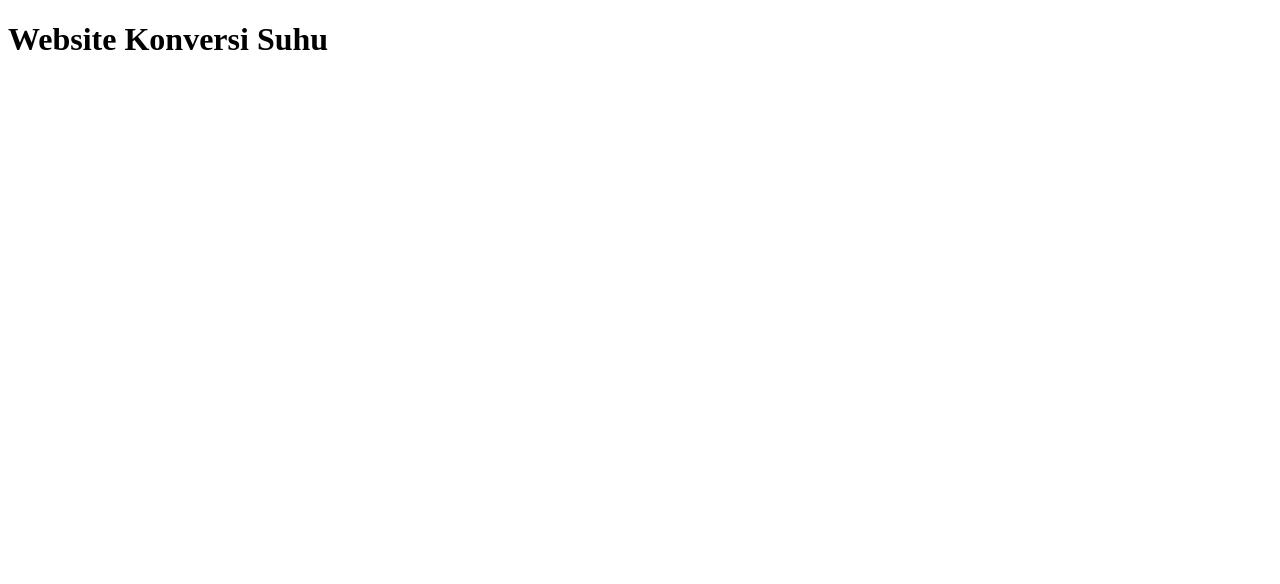
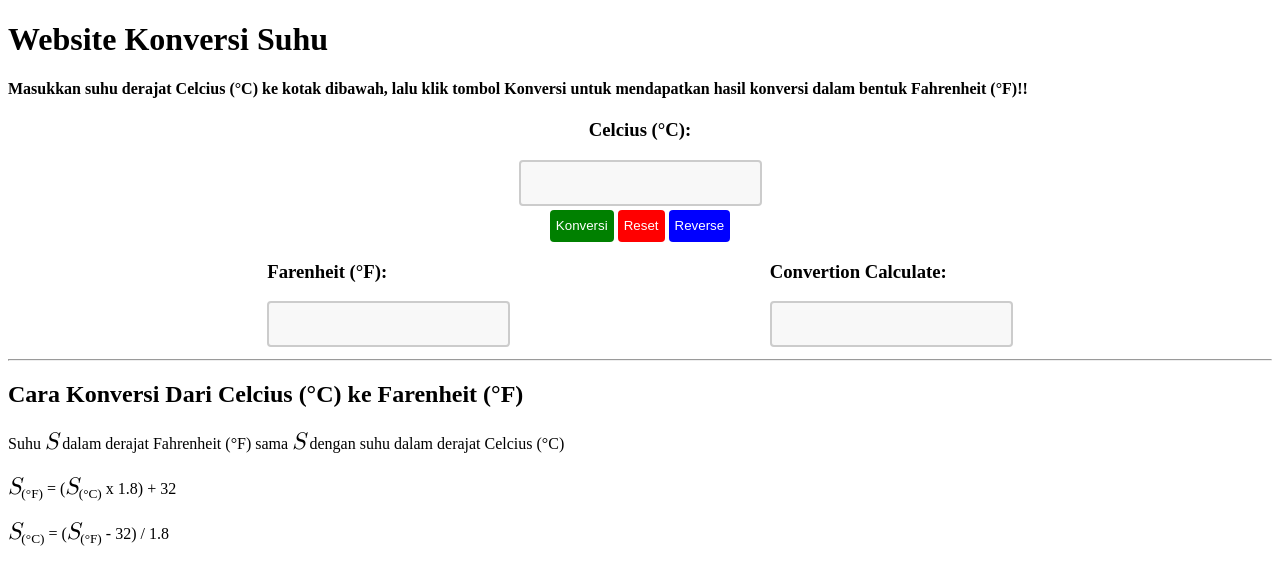
Before and after one commit to revou-fundamental-course/10-jun-24-adelia12396, a plain HTML site: page index.html in a window 1280 px wide. Drawn offline with Linux system fonts and the light colour scheme.

Commit message:
update css+js

```diff
--- a/css/styles.css
+++ b/css/styles.css
@@ -1 +1,46 @@
 /* Ini CSS */
+
+.celcius-container{
+    text-align: center;
+}
+
+.result-container{
+    display: flex;
+    justify-content: space-evenly;
+}
+
+textarea{
+    resize: none;
+    background-color: #f8f8f8;
+    border: 2px solid #ccc;
+    border-radius: 4px;
+    font-family: math;
+    font-size: 16px;
+}
+
+.button{
+    height: 32px;
+    border: 0px;
+    border-radius: 4px;
+}
+
+.green-color{
+    background-color: green;
+    color:white
+}
+
+.red-color{
+    background-color: red;
+    color:white
+}
+
+.blue-color{
+    background-color: blue;
+    color:white
+}
+
+.subject-info{
+    font-size: 24px;
+    font-style: italic;
+    font-family: math;
+}
--- a/index.html
+++ b/index.html
@@ -5,6 +5,7 @@
     <meta charset="UTF-8">
     <meta name="viewport" content="width=device-width, initial-scale=1.0">
     <title>Adelia Konversi Suhu</title>
+    <!-- Ini Link CSS -->
     <link rel="stylesheet" href="css/styles.css">
 </head>
 
@@ -13,7 +14,77 @@
         <h1>Website Konversi Suhu</h1>
     </header>
 
-        <script src="js/script.js"></script>
+    <!-- Main Content -->
+    <main>
+        <h4>Masukkan suhu derajat Celcius (&deg;C) ke kotak dibawah, lalu klik tombol Konversi untuk mendapatkan hasil konversi dalam bentuk Fahrenheit (&deg;F)!!</h4>
+
+        <!-- Section Celcius -->
+        <section class="celcius-container">
+            <header>
+                <h3>Celcius (&deg;C):</h3>
+            </header>
+
+            <section>
+                <textarea></textarea>
+
+                <section>
+                    <button class="button green-color">Konversi</button>
+                    <button class="button red-color">Reset</button>
+                    <button class="button blue-color">Reverse</button>
+                </section>
+            </section>
+        </section>
+
+        <section class="result-container">
+        <!-- Section Farenheit -->
+        <section>
+            <header>
+                <h3>Farenheit (&deg;F):</h3>
+            </header>
+
+            <section>
+                <textarea></textarea>
+            </section>
+        </section>
+
+        <!-- Section Calculate -->
+        <section>
+            <header>
+                <h3>Convertion Calculate:</h3>
+            </header>
+
+            <section>
+                <textarea></textarea>
+            </section>
+        </section>
+        </section>
+
+        <hr/>
+
+        <!-- Section Formula/Info -->
+        <section>
+            <header>
+                <h1>Cara Konversi Dari Celcius (&deg;C) ke Farenheit (&deg;F)</h1>
+            </header>
+
+            <p>Suhu <span class="subject-info">S</span> dalam derajat Fahrenheit (&deg;F) sama <span
+                    class="subject-info">S</span> dengan suhu dalam derajat Celcius (&deg;C)
+            </p>
+
+            <p>
+                <span class="subject-info">S</span><sub>(&deg;F)</sub> = (<span
+                 class="subject-info">S</span><sub>(&deg;C)</sub> x 1.8) + 32
+            </p>
+
+            <p>
+                <span class="subject-info">S</span><sub>(&deg;C)</sub> = (<span
+                 class="subject-info">S</span><sub>(&deg;F)</sub> - 32) / 1.8
+            </p>
+        </section>
+    </main>
+
+    <!-- Ini Link Javasript -->
+    <script src="js/script.js"></script>
 </body>
 
 </html>
```
Also changed, not shown: js/script.js (line endings or trailing spaces).
